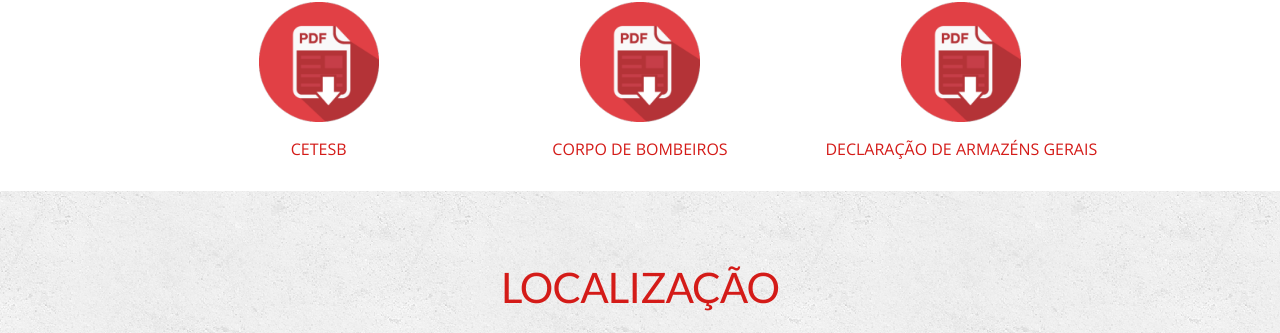
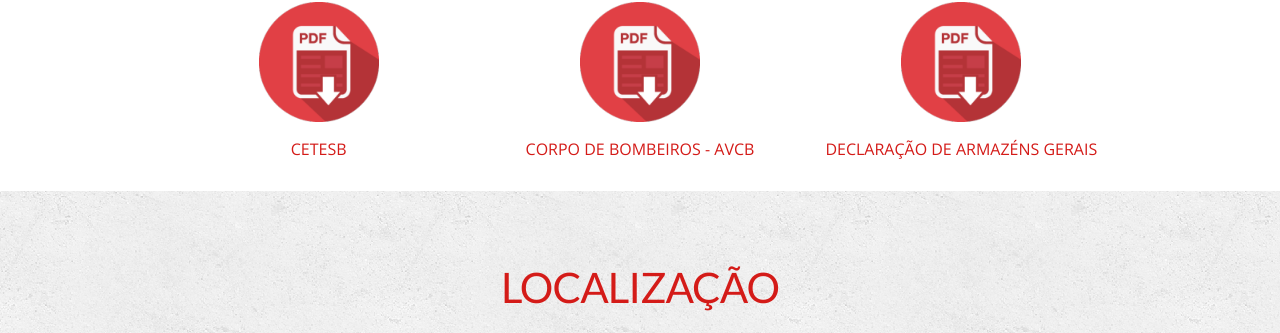
Before and after one commit to JeRTransportes/jertransportes.github.io, a Jekyll site: the page built from logistica.html, in a window 1280 px wide and 900 px high, scrolled down 4577 px. Shown: the part 122-455 px from the top of the window. Built offline with Jekyll 4.4.1, drawn with Linux system fonts in a browser that asks for light colours; part of the change alters nothing that is shown.

Commit message:
Novo arquivo CORPO DE BOMBEIROS - AVCB

```diff
--- a/logistica.html
+++ b/logistica.html
@@ -23,10 +23,8 @@ cover:
 docs:
   - title: CETESB
     file : /docs/logistica/logistica-CETESB-2020.pdf
-#  - title: IBAMA
-#    file : /docs/logistica/logistica-ibama-armazenagem-logistica-outubro-2016.pdf
-  - title: CORPO DE BOMBEIROS
-    file : /docs/logistica/logistica-vistoria-corpo-de-bombeiros.pdf
+  - title: CORPO DE BOMBEIROS - AVCB
+    file : /docs/logistica/logistica-vistoria-corpo-de-bombeiros-2020-AVCB.pdf
   - title: DECLARAÇÃO DE ARMAZÉNS GERAIS
     file : /docs/logistica/logistica-declaracao-de-armazem-geral.pdf
 ---
```
